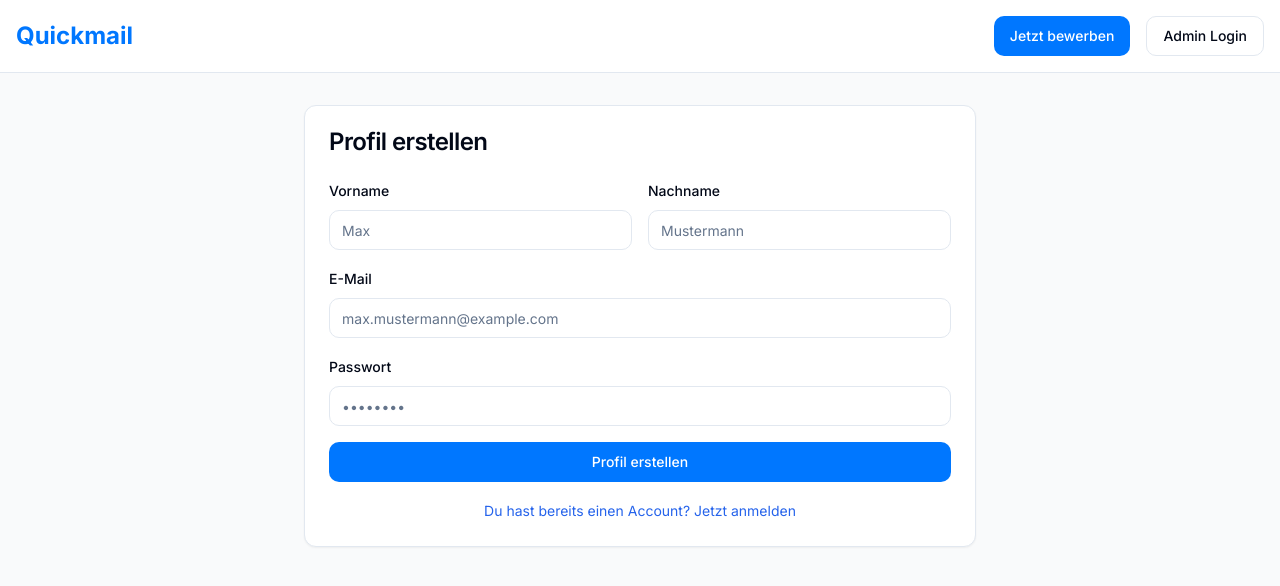
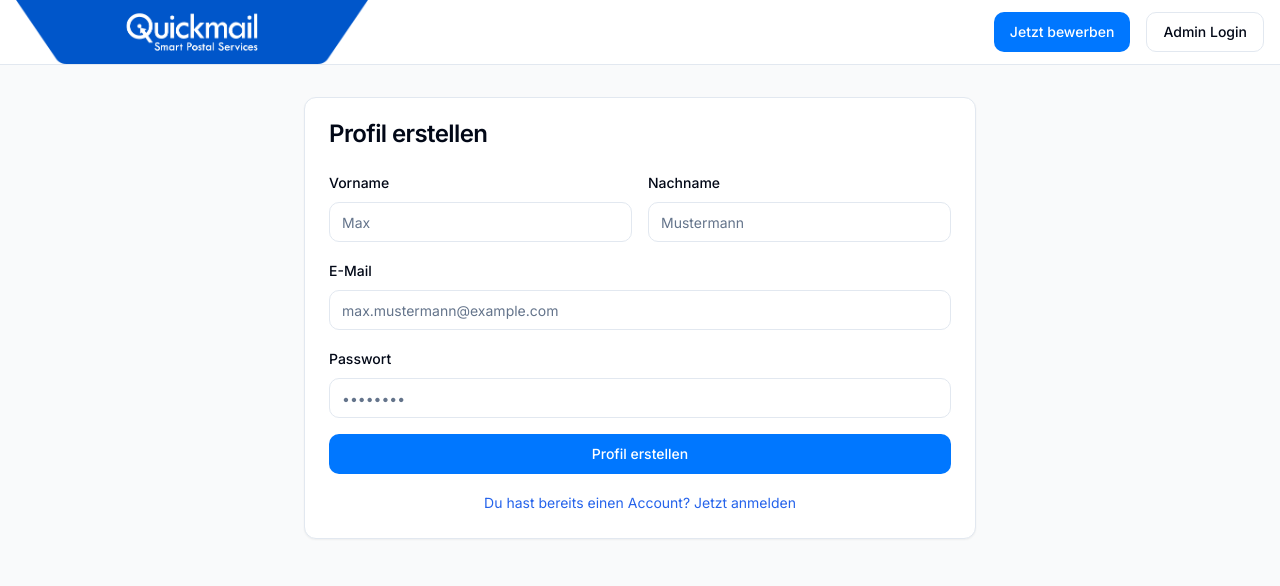
Before and after one commit to lucaelrey/quickonboarder, a React (Vite) app: page /apply in a window 1280 px wide. Shown: the top 586 px of the page. Built offline with nearby package versions, Linux system fonts and the light colour scheme.

Commit message:
Set logo image and position
Updated the application to use the provided logo image, ensuring it is centered and displayed without any margin from the top edge of the screen.
[skip gpt_engineer]

```diff
--- a/src/components/layout/Navbar.tsx
+++ b/src/components/layout/Navbar.tsx
@@ -4,9 +4,13 @@ import { Link } from "react-router-dom";
 export const Navbar = () => {
   return (
     <nav className="border-b bg-white">
-      <div className="container mx-auto px-4 py-4 flex items-center justify-between">
+      <div className="container mx-auto px-4 flex items-center justify-between">
         <Link to="/" className="flex items-center space-x-2">
-          <span className="text-2xl font-bold text-primary">Quickmail</span>
+          <img
+            src="/lovable-uploads/8294c711-1f00-4f39-bdd8-771770011abf.png"
+            alt="Quickmail Logo"
+            className="h-16 object-contain"
+          />
         </Link>
         <div className="flex items-center space-x-4">
           <Link to="/apply">
```
Also changed, not shown: public/lovable-uploads/8294c711-1f00-4f39-bdd8-771770011abf.png (added).
